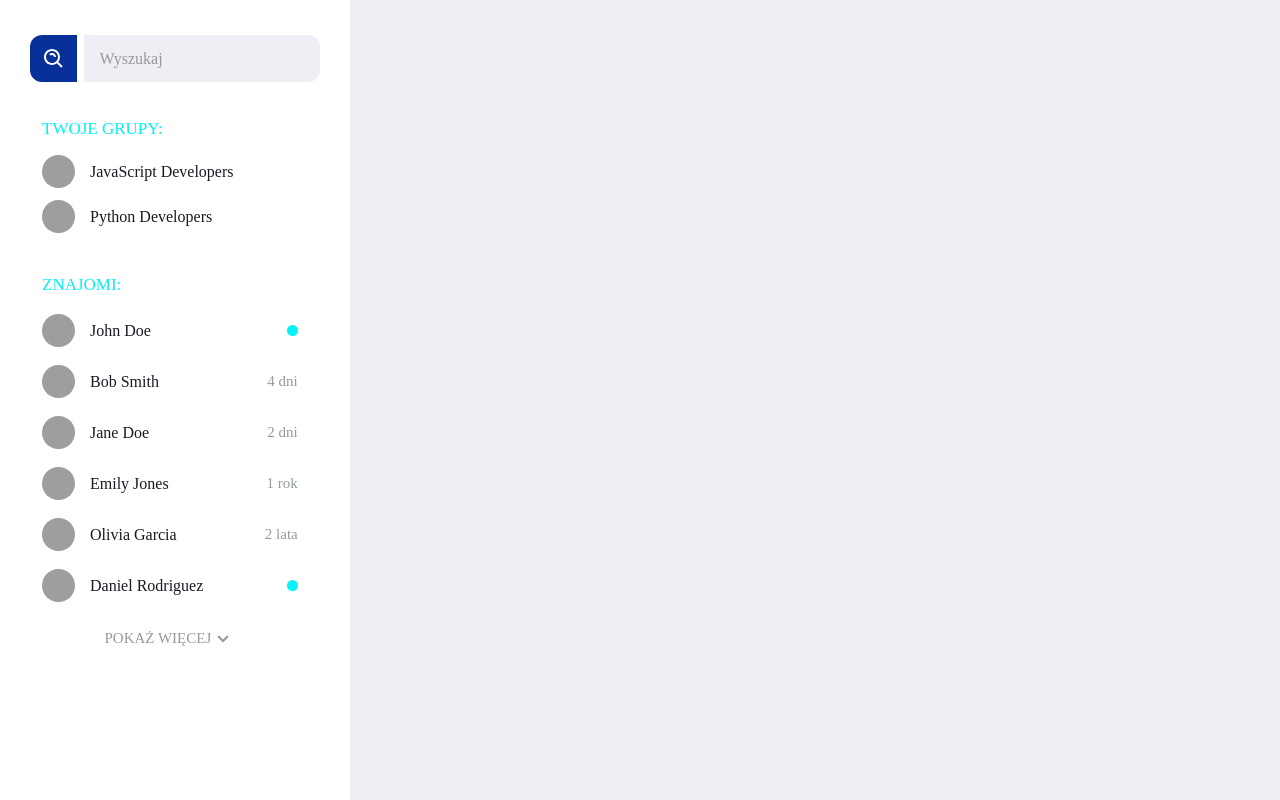
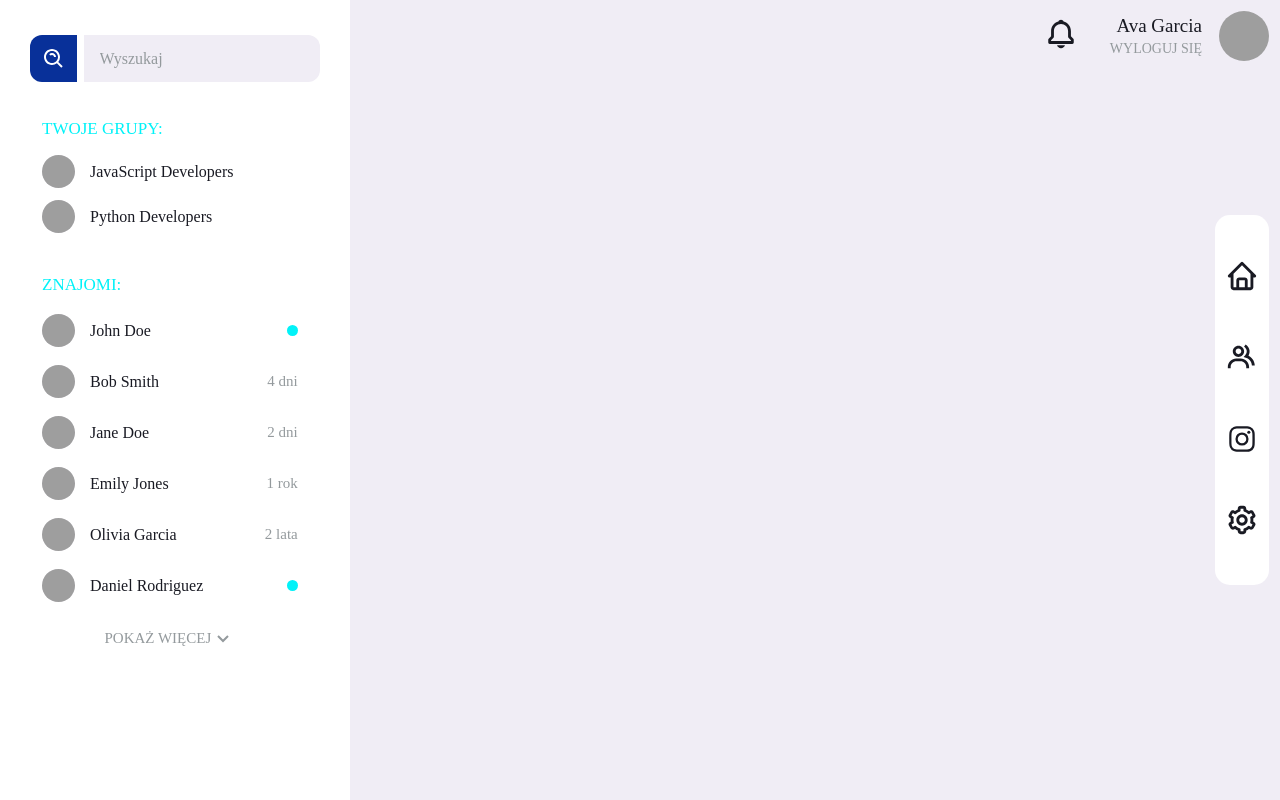
Before and after one commit to Xdellta/SocialMedia, a Vue app: page / in a window 1280 px wide. Built offline with nearby package versions, Linux system fonts and the light colour scheme; grey boxes are pictures that could not be loaded; a web font is replaced by a local one.

Commit message:
Navigation
- General navigation
- Personal user navigation

```diff
--- a/src/App.vue
+++ b/src/App.vue
@@ -1,27 +1,28 @@
 <script setup>
-import { RouterLink, RouterView } from 'vue-router'
-import AsideMenu from './components/AsideMenu.vue'
+  import { RouterLink, RouterView } from 'vue-router'
+  import AsideLeft from './components/AsideLeft.vue'
+  import Navigation from './components/Navigation.vue'
+  import PersonalNav from './components/PersonalNav.vue'
 </script>
 
 <template>
+  <aside>
+    <AsideLeft />
+  </aside>
+
   <main>
-    <aside>
-      <AsideMenu />
-    </aside>
-
     <RouterView />
   </main>
+
+  <PersonalNav />
+
+  <nav>
+    <Navigation />
+  </nav>
 </template>
 
 <style type="scss" scoped>
-  main {
-    width: 100%;
-    height: 100%;
-    display: flex;
-  }
-
   aside {
-    position: fixed;
     height: 100%;
     width: 350px;
     display: flex;
@@ -30,4 +31,24 @@ import AsideMenu from './components/AsideMenu.vue'
     background-color: var(--color-background2);
     padding: 35px 30px 0 30px;
   }
+
+  main {
+    height: 100%;
+    width: max-content;
+    display: flex;
+    flex-direction: column;
+    padding-top: 17px;
+  }
+
+  nav {
+    width: 54px;
+    height: 370px;
+    margin: auto 11px auto 0;
+    display: flex;
+    flex-direction: column;
+    justify-content: space-evenly;
+    align-items: center;
+    background-color: var(--color-background2);
+    border-radius: 15px;
+  }
 </style>
--- a/src/assets/css/main.scss
+++ b/src/assets/css/main.scss
@@ -4,4 +4,6 @@
 #app {
   height: 100%;
   width: 100%;
+  display: flex;
+  justify-content: space-between;
 }
--- a/src/components/AsideMenu.vue
+++ b/src/components/AsideLeft.vue
@@ -265,7 +265,7 @@
 
   .collapse-expand:hover {
     cursor: pointer;
-    color: var(--color-darkBlue);
+    color: var(--color-lightBlue);
   }
 
   .down-arrow {
--- /dev/null
+++ b/src/components/Navigation.vue
@@ -0,0 +1,38 @@
+<script setup>
+  import { RouterLink, RouterView } from 'vue-router'
+
+  import IconHome from './icons/IconHome.vue'
+  import IconGroup from './icons/IconGroup.vue'
+  import IconVideo from './icons/IconVideo.vue'
+  import IconCog from './icons/IconCog.vue'
+</script>
+
+<template>
+  <router-link to="/">
+    <IconHome class="icon" />
+  </router-link>
+
+  <router-link to="/">
+    <IconGroup class="icon" />
+  </router-link>
+
+    <router-link to="/">
+    <IconVideo class="icon" />
+    </router-link>
+
+  <router-link to="/">
+    <IconCog class="icon" />
+  </router-link>
+</template>
+
+<style type="scss">
+  .icon {
+    width: 32px;
+    height: 32px;
+    fill: var(--color-contrast);
+  }
+
+  .icon:hover {
+    transform: scale(1.04);
+  }
+</style>
--- /dev/null
+++ b/src/components/PersonalNav.vue
@@ -0,0 +1,81 @@
+<script setup>
+  import IconBell from './icons/IconBell.vue'
+
+  import dataMe from '../assets/data/data-me.json'
+  import dataUsers from '../assets/data/data-users.json'
+
+  const user = dataUsers.Users.find((user) => user.ID === dataMe.Me.ID);
+</script>
+
+<template>
+  <div id="PersonalNav" v-if="user">
+    <router-link to="/">
+      <IconBell class="icon"/>
+    </router-link>
+
+    <div class="nick-logout">
+      <router-link to="/" class="nick">
+        {{ user.FirstName }} {{ user.LastName }}
+      </router-link>
+
+      <span class="logout">WYLOGUJ SIĘ</span>
+    </div>
+
+    <router-link to="/" class="avatar" >
+      <img :src="user.Avatar" />
+    </router-link>
+  </div>
+</template>
+
+<style type="scss">
+  #PersonalNav {
+    position: fixed;
+    right: 11px;
+    top: 11px;
+    display: flex;
+    justify-content: space-between;
+    align-items: center;
+  }
+
+  .icon {
+    width: 34px;
+    height: 34px;
+  }
+
+  .nick-logout {
+    height: 50px;
+    display: flex;
+    flex-direction: column;
+    justify-content: space-evenly;
+    align-items: flex-end;
+    margin-left: 32px;
+  }
+
+  .nick {
+    color: var(--color-contrast);
+    text-decoration: none;
+    font-size: 19px;
+  }
+
+  .logout {
+    color: var(--color-darkGray);
+    font-size: 14px;
+  }
+
+  .logout:hover {
+    cursor: pointer;
+    transform: scale(1.02);
+  }
+
+  .avatar {
+    width: 50px;
+    height: 50px;
+    margin-left: 17px;
+  }
+
+  .avatar > img {
+    width: 100%;
+    height: 100%;
+    border-radius: 50%;
+  }
+</style>
--- /dev/null
+++ b/src/components/icons/IconBell.vue
@@ -0,0 +1,5 @@
+<template>
+    <svg xmlns="http://www.w3.org/2000/svg" width="24" height="24" viewBox="0 0 24 24">
+        <path d="M19 13.586V10c0-3.217-2.185-5.927-5.145-6.742C13.562 2.52 12.846 2 12 2s-1.562.52-1.855 1.258C7.185 4.074 5 6.783 5 10v3.586l-1.707 1.707A.996.996 0 0 0 3 16v2a1 1 0 0 0 1 1h16a1 1 0 0 0 1-1v-2a.996.996 0 0 0-.293-.707L19 13.586zM19 17H5v-.586l1.707-1.707A.996.996 0 0 0 7 14v-4c0-2.757 2.243-5 5-5s5 2.243 5 5v4c0 .266.105.52.293.707L19 16.414V17zm-7 5a2.98 2.98 0 0 0 2.818-2H9.182A2.98 2.98 0 0 0 12 22z"></path>
+    </svg>
+</template>
--- /dev/null
+++ b/src/components/icons/IconCog.vue
@@ -0,0 +1,5 @@
+<template>
+    <svg xmlns="http://www.w3.org/2000/svg" width="24" height="24" viewBox="0 0 24 24">
+        <path d="M12 16c2.206 0 4-1.794 4-4s-1.794-4-4-4-4 1.794-4 4 1.794 4 4 4zm0-6c1.084 0 2 .916 2 2s-.916 2-2 2-2-.916-2-2 .916-2 2-2z"></path><path d="m2.845 16.136 1 1.73c.531.917 1.809 1.261 2.73.73l.529-.306A8.1 8.1 0 0 0 9 19.402V20c0 1.103.897 2 2 2h2c1.103 0 2-.897 2-2v-.598a8.132 8.132 0 0 0 1.896-1.111l.529.306c.923.53 2.198.188 2.731-.731l.999-1.729a2.001 2.001 0 0 0-.731-2.732l-.505-.292a7.718 7.718 0 0 0 0-2.224l.505-.292a2.002 2.002 0 0 0 .731-2.732l-.999-1.729c-.531-.92-1.808-1.265-2.731-.732l-.529.306A8.1 8.1 0 0 0 15 4.598V4c0-1.103-.897-2-2-2h-2c-1.103 0-2 .897-2 2v.598a8.132 8.132 0 0 0-1.896 1.111l-.529-.306c-.924-.531-2.2-.187-2.731.732l-.999 1.729a2.001 2.001 0 0 0 .731 2.732l.505.292a7.683 7.683 0 0 0 0 2.223l-.505.292a2.003 2.003 0 0 0-.731 2.733zm3.326-2.758A5.703 5.703 0 0 1 6 12c0-.462.058-.926.17-1.378a.999.999 0 0 0-.47-1.108l-1.123-.65.998-1.729 1.145.662a.997.997 0 0 0 1.188-.142 6.071 6.071 0 0 1 2.384-1.399A1 1 0 0 0 11 5.3V4h2v1.3a1 1 0 0 0 .708.956 6.083 6.083 0 0 1 2.384 1.399.999.999 0 0 0 1.188.142l1.144-.661 1 1.729-1.124.649a1 1 0 0 0-.47 1.108c.112.452.17.916.17 1.378 0 .461-.058.925-.171 1.378a1 1 0 0 0 .471 1.108l1.123.649-.998 1.729-1.145-.661a.996.996 0 0 0-1.188.142 6.071 6.071 0 0 1-2.384 1.399A1 1 0 0 0 13 18.7l.002 1.3H11v-1.3a1 1 0 0 0-.708-.956 6.083 6.083 0 0 1-2.384-1.399.992.992 0 0 0-1.188-.141l-1.144.662-1-1.729 1.124-.651a1 1 0 0 0 .471-1.108z"></path>
+    </svg>
+</template>
--- /dev/null
+++ b/src/components/icons/IconGroup.vue
@@ -0,0 +1,5 @@
+<template>
+    <svg xmlns="http://www.w3.org/2000/svg" width="24" height="24" viewBox="0 0 24 24">
+        <path d="M16.604 11.048a5.67 5.67 0 0 0 .751-3.44c-.179-1.784-1.175-3.361-2.803-4.44l-1.105 1.666c1.119.742 1.8 1.799 1.918 2.974a3.693 3.693 0 0 1-1.072 2.986l-1.192 1.192 1.618.475C18.951 13.701 19 17.957 19 18h2c0-1.789-.956-5.285-4.396-6.952z"></path><path d="M9.5 12c2.206 0 4-1.794 4-4s-1.794-4-4-4-4 1.794-4 4 1.794 4 4 4zm0-6c1.103 0 2 .897 2 2s-.897 2-2 2-2-.897-2-2 .897-2 2-2zm1.5 7H8c-3.309 0-6 2.691-6 6v1h2v-1c0-2.206 1.794-4 4-4h3c2.206 0 4 1.794 4 4v1h2v-1c0-3.309-2.691-6-6-6z"></path>
+    </svg>
+</template>
--- /dev/null
+++ b/src/components/icons/IconHome.vue
@@ -0,0 +1,5 @@
+<template>
+    <svg xmlns="http://www.w3.org/2000/svg" width="24" height="24" viewBox="0 0 24 24">
+        <path d="M3 13h1v7c0 1.103.897 2 2 2h12c1.103 0 2-.897 2-2v-7h1a1 1 0 0 0 .707-1.707l-9-9a.999.999 0 0 0-1.414 0l-9 9A1 1 0 0 0 3 13zm7 7v-5h4v5h-4zm2-15.586 6 6V15l.001 5H16v-5c0-1.103-.897-2-2-2h-4c-1.103 0-2 .897-2 2v5H6v-9.586l6-6z"></path>
+    </svg>
+</template>
--- /dev/null
+++ b/src/components/icons/IconVideo.vue
@@ -0,0 +1,5 @@
+<template>
+    <svg xmlns="http://www.w3.org/2000/svg" width="24" height="24" viewBox="0 0 24 24">
+        <path d="M11.999 7.377a4.623 4.623 0 1 0 0 9.248 4.623 4.623 0 0 0 0-9.248zm0 7.627a3.004 3.004 0 1 1 0-6.008 3.004 3.004 0 0 1 0 6.008z"></path><circle cx="16.806" cy="7.207" r="1.078"></circle><path d="M20.533 6.111A4.605 4.605 0 0 0 17.9 3.479a6.606 6.606 0 0 0-2.186-.42c-.963-.042-1.268-.054-3.71-.054s-2.755 0-3.71.054a6.554 6.554 0 0 0-2.184.42 4.6 4.6 0 0 0-2.633 2.632 6.585 6.585 0 0 0-.419 2.186c-.043.962-.056 1.267-.056 3.71 0 2.442 0 2.753.056 3.71.015.748.156 1.486.419 2.187a4.61 4.61 0 0 0 2.634 2.632 6.584 6.584 0 0 0 2.185.45c.963.042 1.268.055 3.71.055s2.755 0 3.71-.055a6.615 6.615 0 0 0 2.186-.419 4.613 4.613 0 0 0 2.633-2.633c.263-.7.404-1.438.419-2.186.043-.962.056-1.267.056-3.71s0-2.753-.056-3.71a6.581 6.581 0 0 0-.421-2.217zm-1.218 9.532a5.043 5.043 0 0 1-.311 1.688 2.987 2.987 0 0 1-1.712 1.711 4.985 4.985 0 0 1-1.67.311c-.95.044-1.218.055-3.654.055-2.438 0-2.687 0-3.655-.055a4.96 4.96 0 0 1-1.669-.311 2.985 2.985 0 0 1-1.719-1.711 5.08 5.08 0 0 1-.311-1.669c-.043-.95-.053-1.218-.053-3.654 0-2.437 0-2.686.053-3.655a5.038 5.038 0 0 1 .311-1.687c.305-.789.93-1.41 1.719-1.712a5.01 5.01 0 0 1 1.669-.311c.951-.043 1.218-.055 3.655-.055s2.687 0 3.654.055a4.96 4.96 0 0 1 1.67.311 2.991 2.991 0 0 1 1.712 1.712 5.08 5.08 0 0 1 .311 1.669c.043.951.054 1.218.054 3.655 0 2.436 0 2.698-.043 3.654h-.011z"></path>
+    </svg>
+</template>
```
